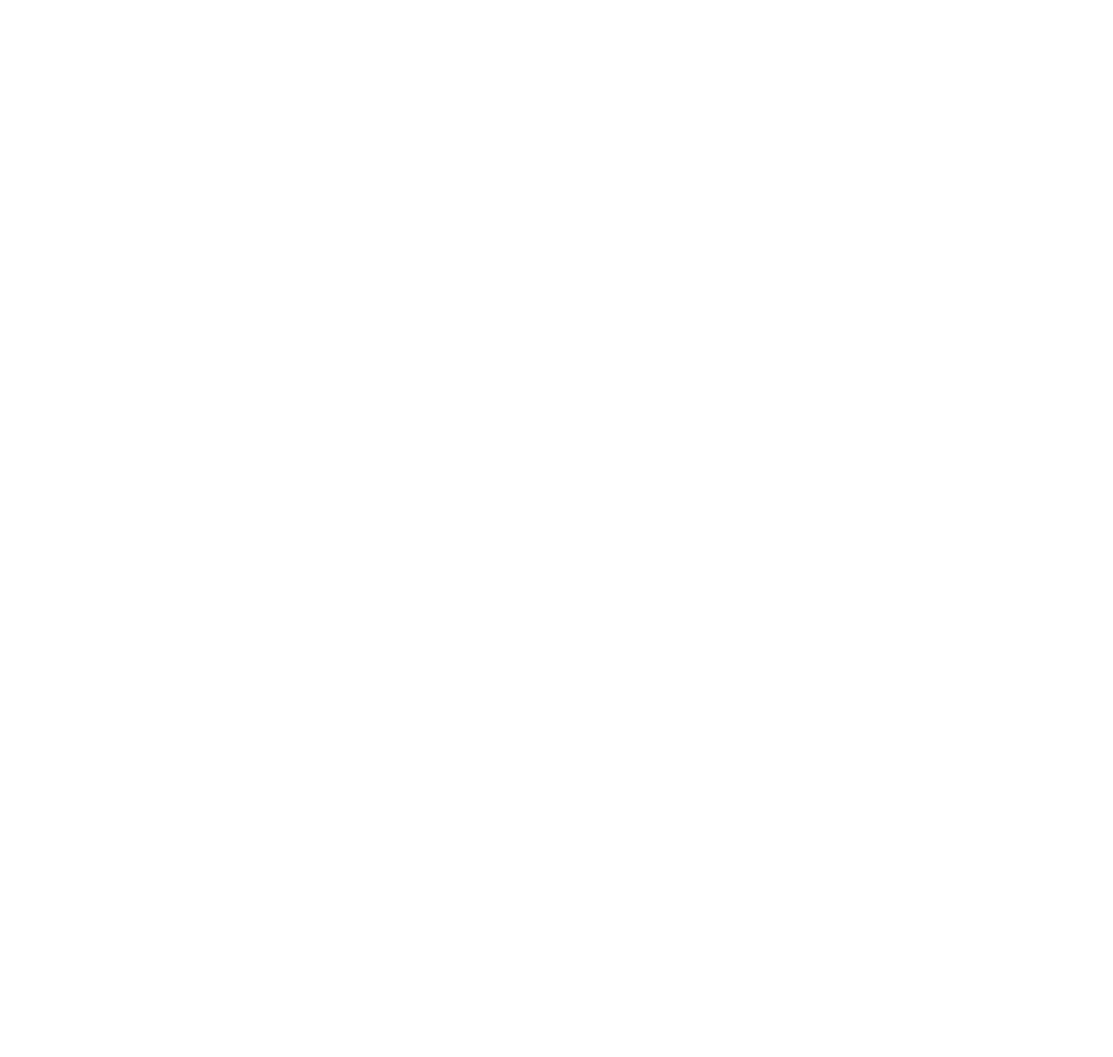
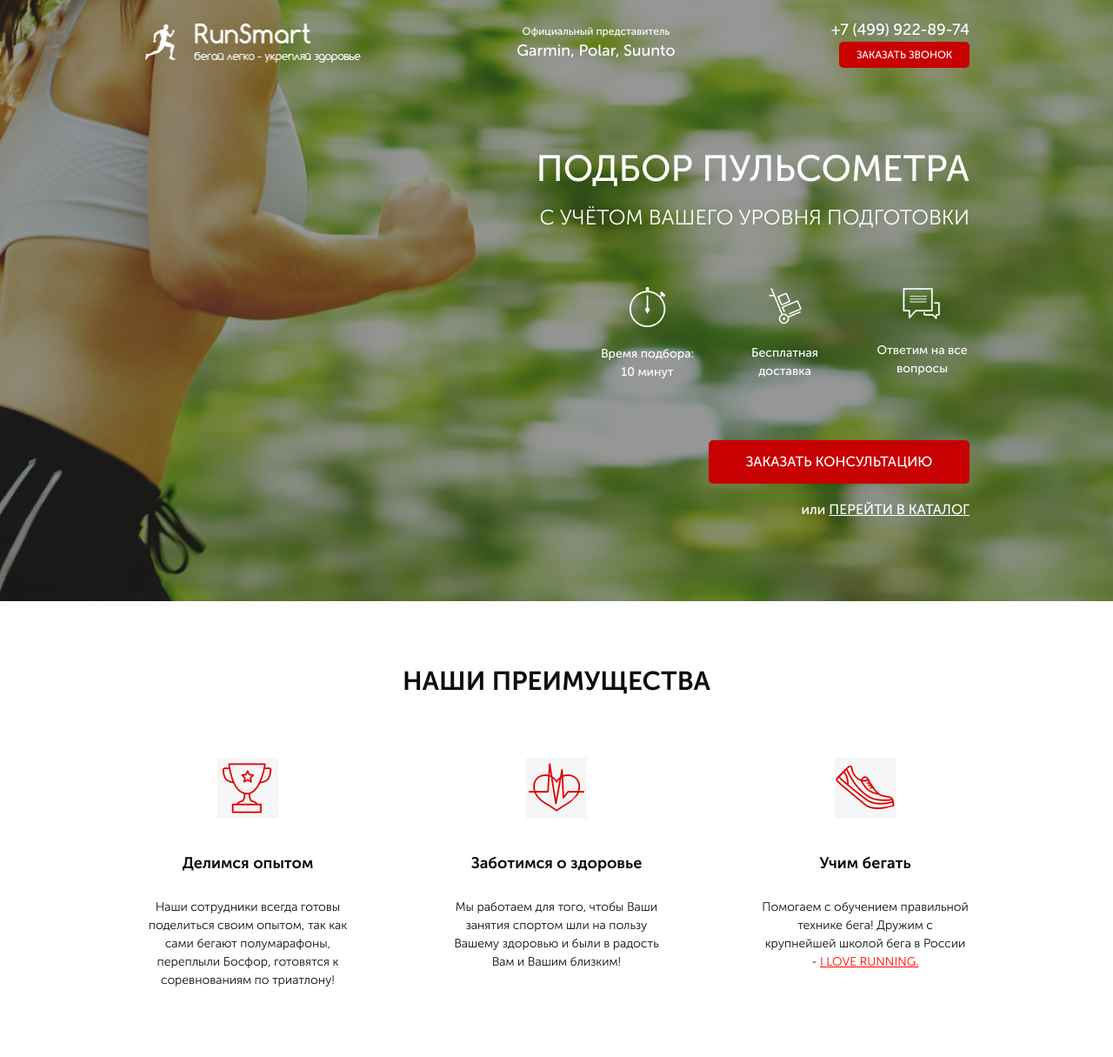
Before and after one commit to 11WhyNot11/pulsometrSitiAfterJs, a website: page src/index.html in a window 1280 px wide. Shown: the whole page at 87% size. Before the commit the page ends 800 px from the top, so only its background shows below. Drawn offline with Linux system fonts and the light colour scheme.

Commit message:
first step is done

```diff
--- a/src/css/font.css
+++ b/src/css/font.css
@@ -1,24 +1,24 @@
 @font-face {
     font-family: 'Museo Sans Cyrl';
-    src: url('MuseoSansCyrl-300.eot');
-    src: url('MuseoSansCyrl-300.eot?#iefix') format('embedded-opentype'), url('MuseoSansCyrl-300.woff') format('woff'),
-        url('MuseoSansCyrl-300.ttf') format('truetype');
+    src: url('../fonts/MuseoSansCyrl-300.eot');
+    src: url('../fonts/MuseoSansCyrl-300.eot?#iefix') format('embedded-opentype'),
+        url('../fonts/MuseoSansCyrl-300.woff') format('woff'), url('../fonts/MuseoSansCyrl-300.ttf') format('truetype');
     font-weight: 300;
     font-style: normal;
 }
 @font-face {
     font-family: 'Museo Sans Cyrl';
-    src: url('MuseoSansCyrl-500.eot');
-    src: url('MuseoSansCyrl-500.eot?#iefix') format('embedded-opentype'), url('MuseoSansCyrl-500.woff') format('woff'),
-        url('MuseoSansCyrl-500.ttf') format('truetype');
+    src: url('../fonts/MuseoSansCyrl-500.eot');
+    src: url('../fonts/MuseoSansCyrl-500.eot?#iefix') format('embedded-opentype'),
+        url('../fonts/MuseoSansCyrl-500.woff') format('woff'), url('../fonts/MuseoSansCyrl-500.ttf') format('truetype');
     font-weight: 500;
     font-style: normal;
 }
 @font-face {
     font-family: 'Museo Sans Cyrl';
-    src: url('MuseoSansCyrl-700.eot');
-    src: url('MuseoSansCyrl-700.eot?#iefix') format('embedded-opentype'), url('MuseoSansCyrl-700.woff') format('woff'),
-        url('MuseoSansCyrl-700.ttf') format('truetype');
+    src: url('../fonts/MuseoSansCyrl-700.eot');
+    src: url('../fonts/MuseoSansCyrl-700.eot?#iefix') format('embedded-opentype'),
+        url('../fonts/MuseoSansCyrl-700.woff') format('woff'), url('../fonts/MuseoSansCyrl-700.ttf') format('truetype');
     font-weight: 700;
     font-style: normal;
 }
--- a/src/index.html
+++ b/src/index.html
@@ -8,6 +8,82 @@
 
         <link rel="stylesheet" href="css/font.css" />
         <link rel="stylesheet" href="css/bootstrap-reboot.min.css" />
+        <link rel="stylesheet" href="css/style.min.css" />
     </head>
-    <body></body>
+    <body>
+        <section class="promo">
+            <div class="container">
+                <header class="header">
+                    <a href="#" class="header__logo">
+                        <img src="icons/logo.png" alt="logo" />
+                    </a>
+                    <div class="header__official">
+                        Официальный представитель
+                        <span>Garmin, Polar, Suunto</span>
+                    </div>
+                    <div class="header__contacts">
+                        <a href="tel:+74999228974" class="header__phone">+7 (499) 922-89-74 </a>
+                        <button class="button">заказать звонок</button>
+                    </div>
+                </header>
+
+                <div class="promo__wrapper">
+                    <h1 class="promo__header">Подбор пульсометра</h1>
+                    <h2 class="promo__subheader">с учётом Вашего уровня подготовки</h2>
+
+                    <div class="promo__icons">
+                        <div class="promo__icon">
+                            <img src="icons/main_icons/main_1.png" alt="icon1" />
+                            Время подбора: 10 минут
+                        </div>
+                        <div class="promo__icon">
+                            <img src="icons/main_icons/main_2.png" alt="icon2" />
+                            Бесплатная доставка
+                        </div>
+                        <div class="promo__icon">
+                            <img src="icons/main_icons/main_3.png" alt="icon3" /> Ответим на все вопросы
+                        </div>
+                    </div>
+
+                    <button class="button button__main">заказать кОНСУЛЬТАЦИЮ</button>
+                    <div class="promo__link">
+                        или
+                        <a href="#">ПЕРЕЙТИ В КАТАЛОГ</a>
+                    </div>
+                </div>
+            </div>
+        </section>
+
+        <section class="adv">
+            <div class="container">
+                <div class="title">НАШИ ПРЕИМУЩЕСТВА</div>
+                <div class="adv__items">
+                    <div class="adv__item">
+                        <img src="icons/adv_icons/cup.png" alt="cup" />
+                        <div class="adv__subheader">Делимся опытом</div>
+                        <div class="adv__descr">
+                            Наши сотрудники всегда готовы поделиться своим опытом, так как сами бегают полумарафоны,
+                            переплыли Босфор, готовятся к соревнованиям по триатлону!
+                        </div>
+                    </div>
+                    <div class="adv__item">
+                        <img src="icons/adv_icons/heart.png" alt="heart" />
+                        <div class="adv__subheader">Заботимся о здоровье</div>
+                        <div class="adv__descr">
+                            Мы работаем для того, чтобы Ваши занятия спортом шли на пользу Вашему здоровью и были в
+                            радость Вам и Вашим близким!
+                        </div>
+                    </div>
+                    <div class="adv__item">
+                        <img src="icons/adv_icons/shoe.png" alt="shoe" />
+                        <div class="adv__subheader">Учим бегать</div>
+                        <div class="adv__descr">
+                            Помогаем с обучением правильной технике бега! Дружим с крупнейшей школой бега в России -
+                            <a href="#">I LOVE RUNNING.</a>
+                        </div>
+                    </div>
+                </div>
+            </div>
+        </section>
+    </body>
 </html>
--- /dev/null
+++ b/src/sass/base/_variables.scss
@@ -0,0 +1 @@
+$main-color: #c70101;
--- /dev/null
+++ b/src/sass/block/_adv.scss
@@ -0,0 +1,31 @@
+.adv {
+    padding: 70px 0 78px 0;
+    &__items {
+        display: flex;
+        justify-content: space-between;
+    }
+    &__item {
+        margin-top: 65px;
+        width: 240px;
+        text-align: center;
+    }
+    &__subheader {
+        margin-top: 38px;
+        color: #0d0d0d;
+        font-size: 18px;
+        font-weight: 700;
+        text-align: center;
+    }
+    &__descr {
+        margin-top: 26px;
+        color: #0d0d0d;
+        font-size: 14px;
+        font-weight: 300;
+        text-align: center;
+        a {
+            color: #ff0000;
+            text-decoration: underline;
+            text-transform: uppercase;
+        }
+    }
+}
--- /dev/null
+++ b/src/sass/block/_buttons.scss
@@ -0,0 +1,17 @@
+.button {
+    width: 150px;
+    height: 30px;
+    border-radius: 5px;
+    background-color: $main_color;
+    border: none;
+    color: #fff;
+    font-size: 12px;
+    font-weight: 500;
+    text-align: center;
+    text-transform: uppercase;
+    &__main {
+        width: 300px;
+        height: 50px;
+        font-size: 16px;
+    }
+}
--- /dev/null
+++ b/src/sass/block/_header.scss
@@ -0,0 +1,33 @@
+.header {
+    display: flex;
+    justify-content: space-between;
+    align-items: center;
+    &__logo {
+        width: 250px;
+        img {
+            width: 100%;
+        }
+    }
+    &__official {
+        color: #ffffff;
+        font-size: 12px;
+        font-weight: 500;
+        text-align: center;
+        span {
+            display: block;
+            font-size: 18px;
+        }
+    }
+    &__phone {
+        color: #fff;
+        font-size: 18px;
+        font-weight: 500;
+        text-align: right;
+        text-decoration: none;
+    }
+    &__contacts {
+        display: flex;
+        flex-direction: column;
+        align-items: flex-end;
+    }
+}
--- /dev/null
+++ b/src/sass/block/_media.scss
@@ -0,0 +1,105 @@
+@media (max-width: 1200px) {
+}
+@media (max-width: 991px) {
+    .header {
+        &__logo {
+            margin-left: 10px;
+        }
+        &__contacts {
+            margin-right: 10px;
+        }
+    }
+    .promo {
+        &__wrapper {
+            align-items: center;
+        }
+    }
+}
+@media (max-width: 767px) {
+    .header {
+        &__logo {
+            margin-left: 10px;
+            width: 170px;
+        }
+        &__official {
+            font-size: 12px;
+            span {
+                font-size: 16px;
+            }
+        }
+        &__contacts {
+            margin-right: 10px;
+        }
+        &__phone {
+            font-size: 15px;
+        }
+    }
+    .promo {
+        &__wrapper {
+            align-items: center;
+        }
+        &__header {
+            font-size: 35px;
+        }
+        &__subheader {
+            font-size: 23px;
+        }
+    }
+    .button {
+        width: 135px;
+        &__main {
+            width: 250px;
+        }
+    }
+}
+@media (max-width: 575px) {
+    .header {
+        &__logo {
+            margin-left: 10px;
+            width: 45vw;
+        }
+        &__official {
+            display: none;
+        }
+        &__contacts {
+            margin-right: 10px;
+            width: 45vw;
+        }
+        &__phone {
+            font-size: 15px;
+            margin: 0 auto;
+        }
+    }
+    .promo {
+        &__wrapper {
+            align-items: center;
+        }
+        &__header {
+            font-size: 25px;
+        }
+        &__subheader {
+            font-size: 14px;
+        }
+        &__icons {
+            flex-wrap: wrap;
+            align-items: center;
+            width: 109px;
+            margin-top: 30px;
+        }
+        &__icon {
+            margin-bottom: 30px;
+        }
+        &__link {
+            font-size: 14px;
+        }
+    }
+    .button {
+        width: 40vw;
+        height: 40px;
+        margin: 0 auto;
+        &__main {
+            width: 200px;
+            font-size: 13px;
+        }
+    }
+}
--- /dev/null
+++ b/src/sass/block/_promo.scss
@@ -0,0 +1,55 @@
+.promo {
+    min-height: 650px;
+    padding: 21px 0 93px 0;
+    background: url('../../img/bg/main_bg.jpg') center center/cover no-repeat;
+    &__wrapper {
+        margin-top: 91px;
+        display: flex;
+        flex-direction: column;
+        align-items: flex-end;
+    }
+    &__header {
+        color: #ffffff;
+        font-size: 42px;
+        text-transform: uppercase;
+        font-weight: 500;
+        margin-bottom: 0;
+    }
+    &__subheader {
+        margin-top: 17px;
+        color: #ffffff;
+        font-size: 24px;
+        text-transform: uppercase;
+        font-weight: 300;
+        margin-bottom: 0;
+    }
+    &__icons {
+        margin-top: 65px;
+        width: 425px;
+        display: flex;
+        justify-content: space-between;
+        color: #ffffff;
+        font-size: 14px;
+        font-weight: 500;
+    }
+    &__icon {
+        width: 109px;
+        text-align: center;
+        margin-bottom: 68px;
+        img {
+            display: block;
+            margin: 0 auto;
+            margin-bottom: 20px;
+        }
+    }
+    &__link {
+        margin-top: 18px;
+        color: #ffffff;
+        font-size: 16px;
+        font-weight: 500;
+        a {
+            text-transform: uppercase;
+            color: #ffffff;
+        }
+    }
+}
--- /dev/null
+++ b/src/sass/block/_title.scss
@@ -0,0 +1,7 @@
+.title {
+    color: #0d0d0d;
+    font-size: 30px;
+    font-weight: 700;
+    text-align: center;
+    text-transform: uppercase;
+}
--- /dev/null
+++ b/src/sass/style.scss
@@ -0,0 +1,18 @@
+@import 'base/variables';
+@import 'base/mixins';
+
+* {
+    font-family: 'Museo Sans Cyrl', sans-serif;
+}
+
+.container {
+    max-width: 950px;
+    margin: 0 auto;
+}
+
+@import './block/promo';
+@import './block/header';
+@import './block/buttons';
+@import './block/title';
+@import './block/adv';
+@import './block/media';
```
Also changed, not shown: package.json (indentation only), src/css/style.min.css (added), src/icons/main_icons/messages.png (added), src/sass/base/_mixins.scss (added).
